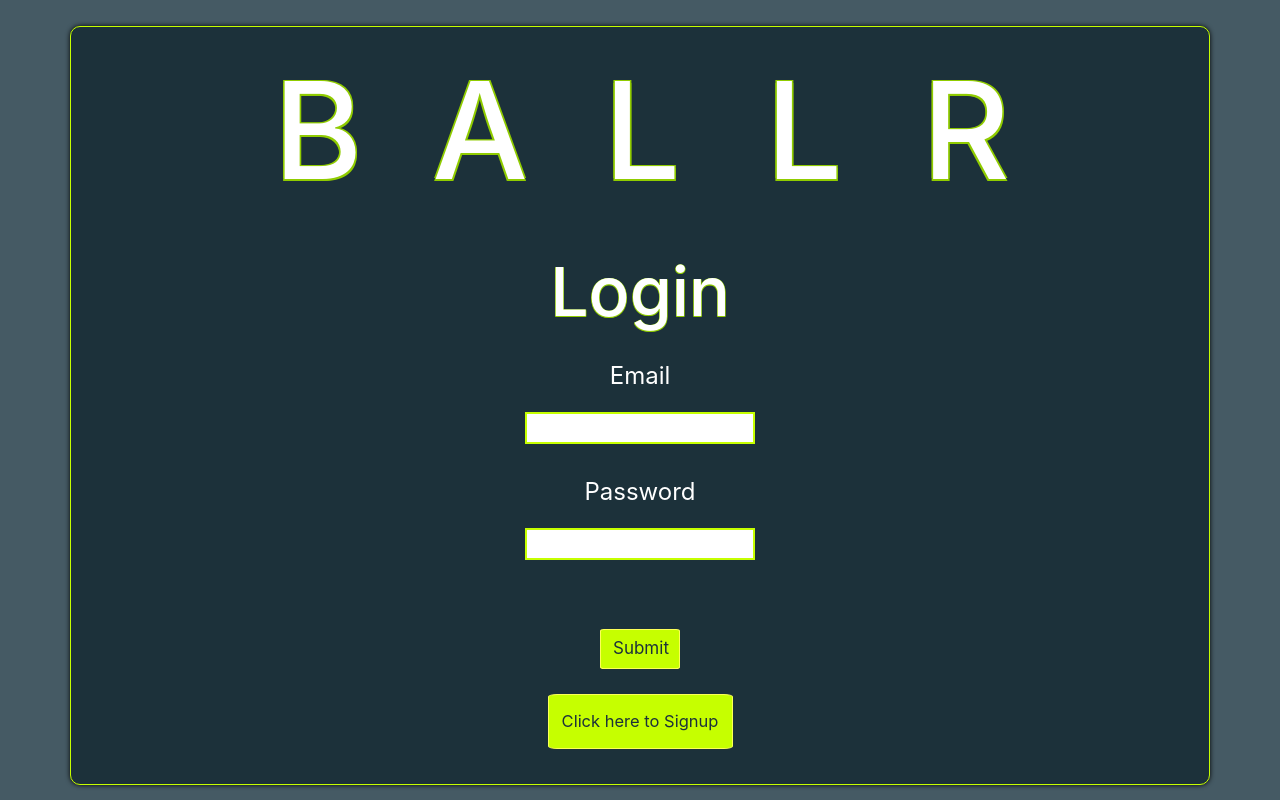
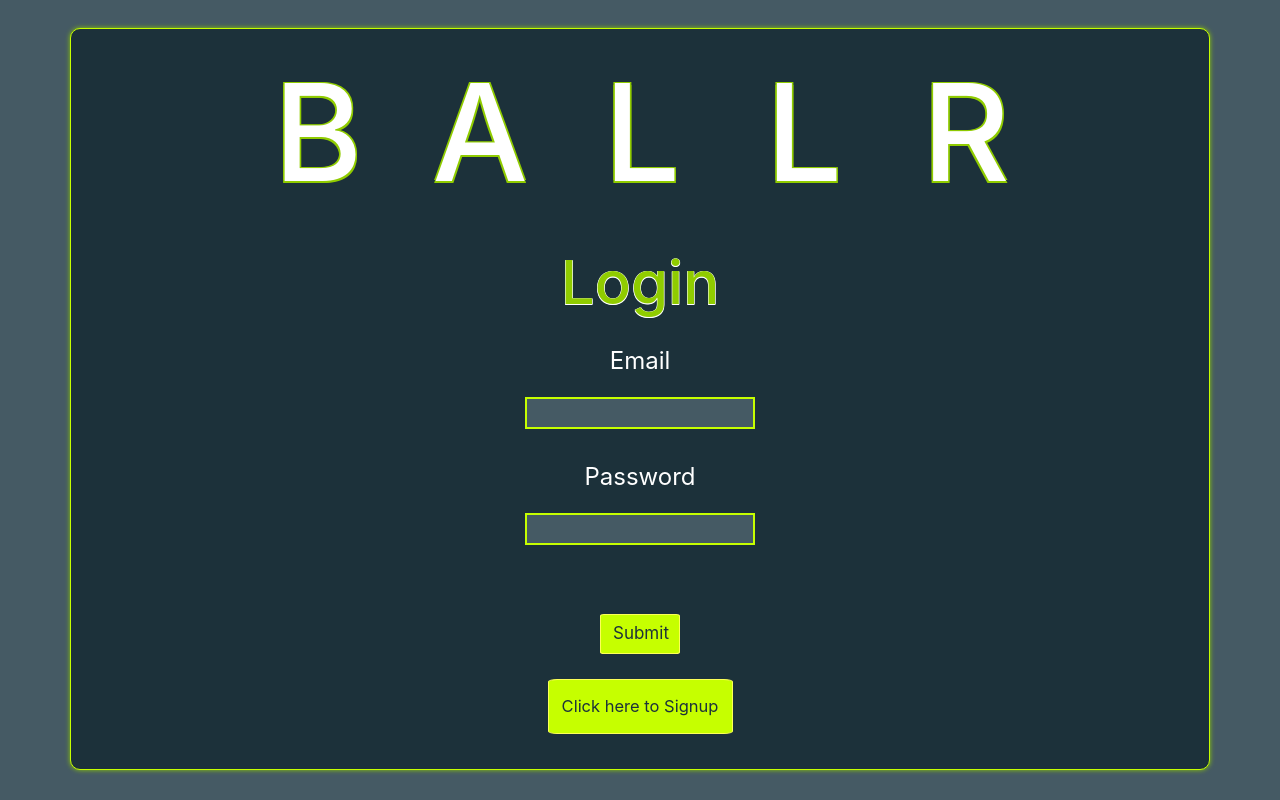
Before and after one commit to JeremyKincaid/BallrClient, a React (Create React App) app: page / in a window 1280 px wide. Built offline with nearby package versions, Linux system fonts and the light colour scheme.

Commit message:
styled signup/login page and logout button

```diff
--- a/src/components/Auth/Auth.css
+++ b/src/components/Auth/Auth.css
@@ -1,10 +1,10 @@
 #Container {
     background-color: #1c313a;
     border-radius: 10px;
-    box-shadow: 0 0 5px black;
+    box-shadow: 0 0 5px #90cc00;
     border: 1px solid #c6ff00;
     padding-bottom: 45px;
-    margin-top: 1.6em;
+    margin-top: 1.75em;
 }
 
 
@@ -15,12 +15,12 @@
 
 
 h1 {
-    color: white;
+    color: #90cc00;
     text-shadow:
-		-0.5px -0.5px 0 #90cc00,
-		0.5px -0.5px 0 #90cc00,
-		-0.5px 0.5px 0 #90cc00,
-        0.5px 0.5px 0 #90cc00;
+		-0.5px -0.5px 0 white,
+		0.5px -0.5px 0 white,
+		-0.5px 0.5px 0 white,
+        0.5px 0.5px 0 white;
 }
 
 br {
@@ -35,17 +35,19 @@ label {
 input {
     border: solid 2.5px  #c6ff00;
     padding: 2px;
+    background-color: #455a64;
 }
 
 input:focus, textarea:focus
 {
 outline-offset: 0px;
 outline: none;
+color: white;
 }
 
 .login {
-    font-size: 68px;
-    margin-top: 5%;
+    font-size: 60px;
+    margin-top: 2%;
     margin-bottom: 10%;
 }
 
--- a/src/components/Auth/Auth.js
+++ b/src/components/Auth/Auth.js
@@ -6,7 +6,6 @@ import {Button, Row, Col, Container} from 'reactstrap';
 const Auth = (props) => {
     const [email, setEmail] = useState('');
     const [password, setPassword] = useState('');
-    // const [rating, setRating] = useState('');
     const [displayname, setDisplayName] = useState('');
 
     const [login, setLogin] = useState(true);
@@ -23,7 +22,6 @@ const Auth = (props) => {
         const body = { // backend wont use firstName and lastName if the user is signing in
             email: email,
             password: password,
-            // rating: rating,
             displayname: displayname
         }
         fetch(url, {
@@ -43,10 +41,6 @@ const Auth = (props) => {
         } else {
             return (
             <div>
-                {/* <label htmlFor="rating">Rating</label>
-                <br />
-                <input id="rating" value={rating} onChange={e => setRating(e.target.value)} />
-                <br /> */}
                 <label htmlFor="displayname">Display Name</label>
                 <br />
                 <input id="displayname" value={displayname} onChange={e => setDisplayName(e.target.value)} />
--- a/src/components/Logout/Logout.css
+++ b/src/components/Logout/Logout.css
@@ -4,8 +4,8 @@
 }
 
 #button {
-    margin-top: 2em;
-    margin-left: 87em;
+    margin-top: 2.5em;
+    margin-left: 87.2em;
     width: 80px;
     height: 40px;
     border: solid 3px #fdff58;
```
